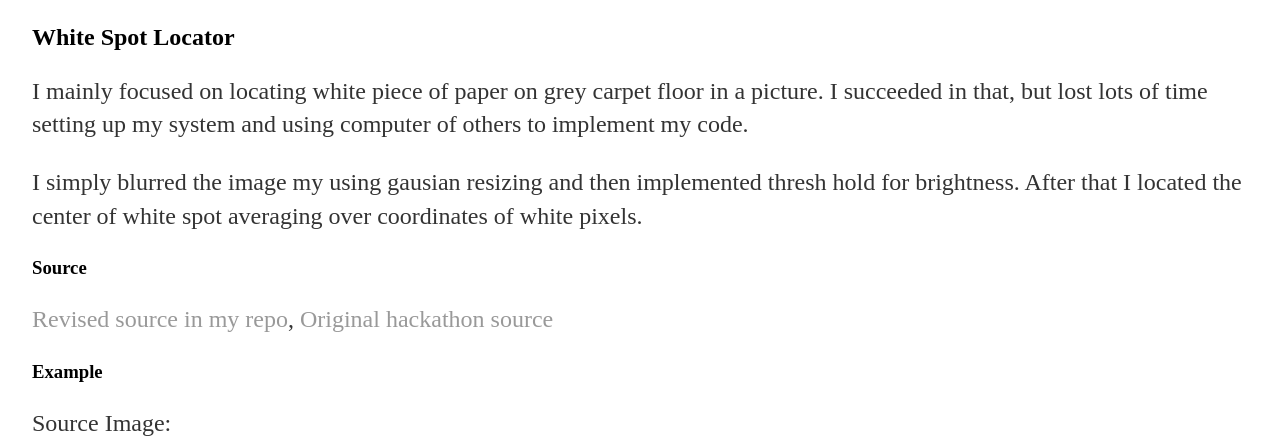
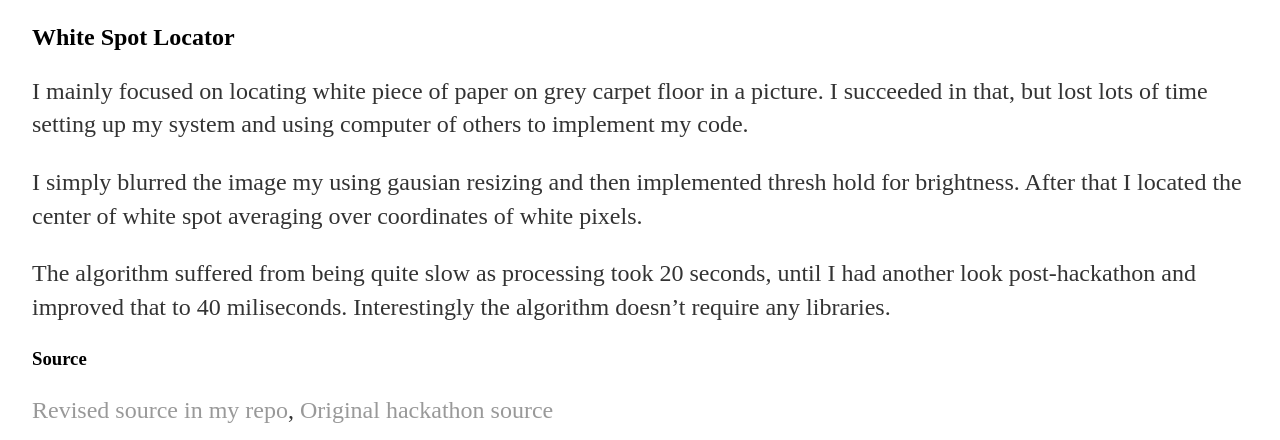
Before and after one commit to vackosar/vackosar.github.io, a Jekyll site: the page built from _posts/2016-11-04-Drone-Hackathoning.md, in a window 1280 px wide and 900 px high, scrolled down 505 px, cut to the strip 0-440 px from the top of the window. Built offline with Jekyll 4.4.1, drawn with Linux system fonts in a browser that asks for light colours; comment, search, counter and statistics services are not loaded.

Commit message:
Post Drone Hackathoning

```diff
--- a/_posts/2016-11-04-Drone-Hackathoning.md
+++ b/_posts/2016-11-04-Drone-Hackathoning.md
@@ -17,6 +17,8 @@ Yesterday I attended a hackathon choosing to join up with colleagues to develop
 I mainly focused on locating white piece of paper on grey carpet floor in a picture. I succeeded in that, but lost lots of time setting up my system and using computer of others to implement my code.
 
 I simply blurred the image my using gausian resizing and then implemented thresh hold for brightness. After that I located the center of white spot averaging over coordinates of white pixels.
+
+The algorithm suffered from being quite slow as processing took 20 seconds, until I had another look post-hackathon and improved that to 40 miliseconds. Interestingly the algorithm doesn't require any libraries.
 
 ### Source
 
```
